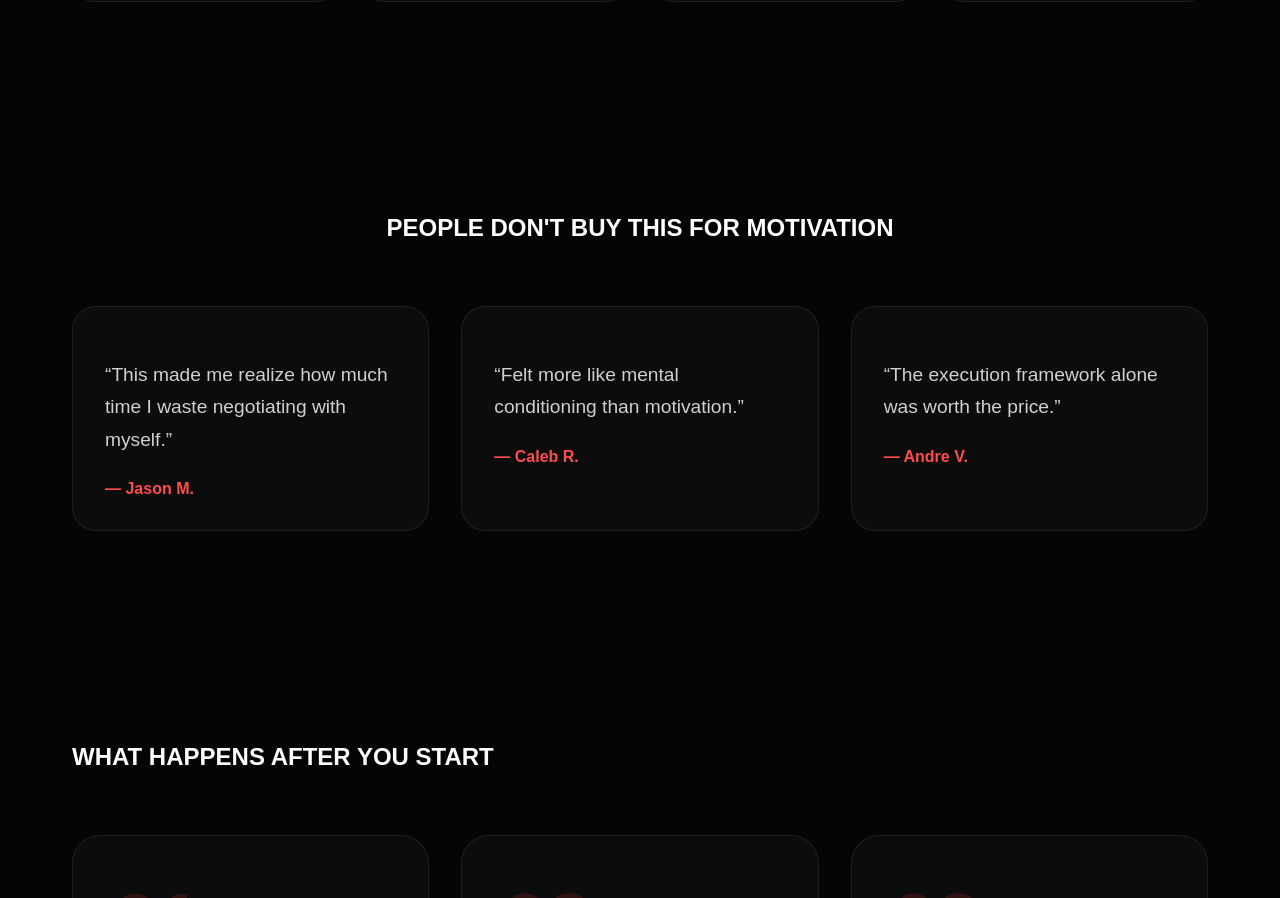
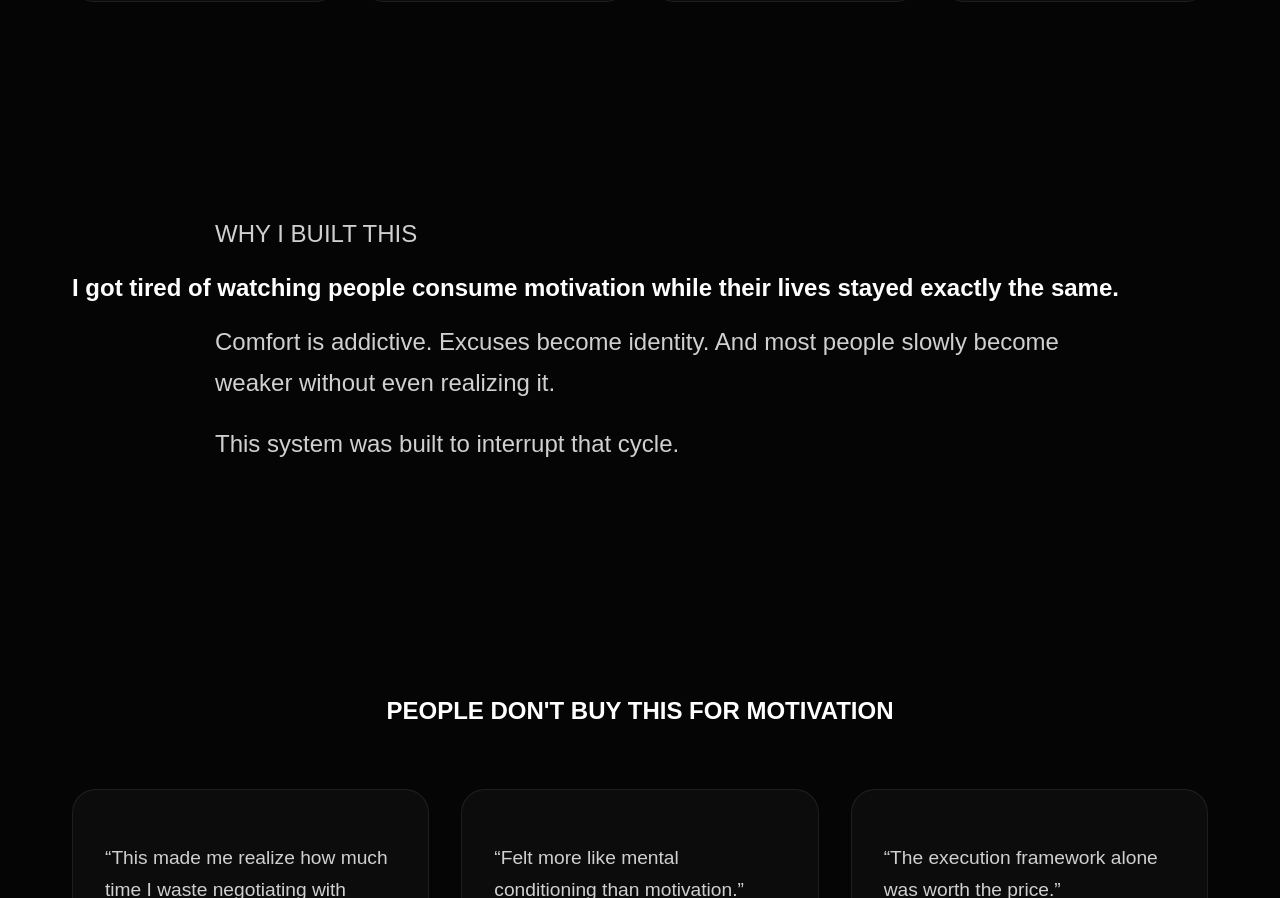
Before and after one commit to dupie2010-afk/Kill-the-Comfort, a React (Vite) app: page / in a window 1280 px wide. Shown: the part 4519-5417 px from the top of the page. Built offline with nearby package versions, Linux system fonts and the light colour scheme.

Commit message:
Update App.tsx

```diff
--- a/src/App.tsx
+++ b/src/App.tsx
@@ -174,6 +174,32 @@ export default function App() {
 
       </section>
 
+      <section className="creator-section">
+
+  <div className="creator-box">
+
+    <p className="creator-label">
+      WHY I BUILT THIS
+    </p>
+
+    <h2>
+      I got tired of watching people consume motivation while their lives stayed exactly the same.
+    </h2>
+
+    <p className="creator-text">
+      Comfort is addictive.
+      Excuses become identity.
+      And most people slowly become weaker without even realizing it.
+    </p>
+
+    <p className="creator-text">
+      This system was built to interrupt that cycle.
+    </p>
+
+  </div>
+
+</section>
+
       <section className="proof-section">
 
         <h2>
```
